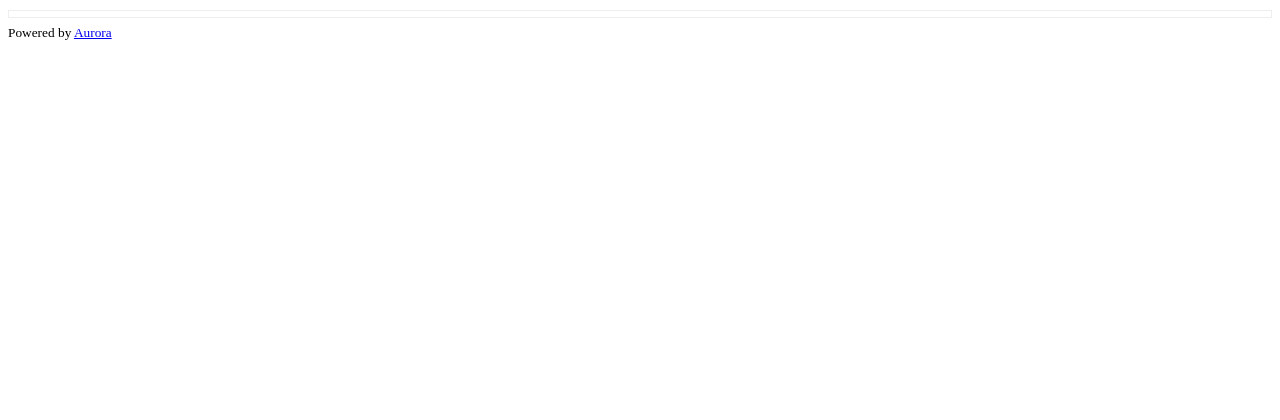
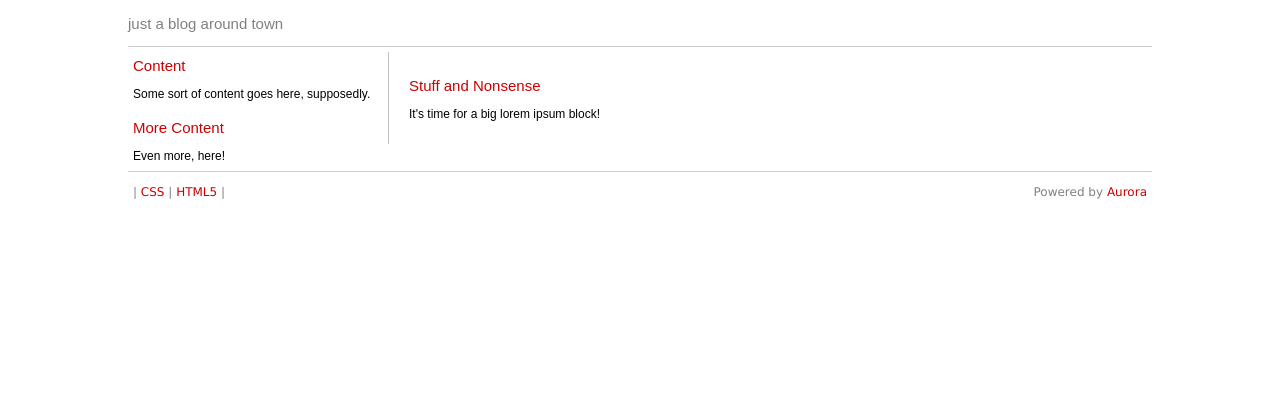
Before and after one commit to zorkian/aurora, a Flask app: template templates/layout/base.html in a window 1280 px wide. Shown: the top 420 px of the page. Before the commit the page ends 40 px from the top, so only its background shows below. Run offline with Flask 2, Linux system fonts and the light colour scheme; the template is opened without the code that fills it, so the values that code supplies are empty.

Commit message:
swap to a new layout/css

```diff
--- a/static/css/aurora.css
+++ b/static/css/aurora.css
@@ -1,18 +1,114 @@
-/* The default CSS for the Aurora blogging engine.
+/* CSS for the Aurora blogging engine.  This is from:
 
-   This is very simple and boring.  Please spruce me up. */
+    http://www.oswd.org/design/information/id/3621
 
-header {
-    font-size: larger;
-    margin-bottom: 0.5em;
+   */
+
+body {
+	font-family:arial, verdana, helvetica, sans-serif;
+	font-size:12px;
+	cursor:default;
+	background-color:#FFFFFF
+}
+* {
+	margin: 0px;
+	padding: 0px;
+	text-decoration: none;
+}
+html {
+	height:100%;
+	margin-bottom:1px;
+}
+#container {
+	width: 80%;
+	margin-right: auto;
+	margin-left: auto;
+	text-align: left;
+	background-color: #FFFFFF;
+}
+#header {
+	width:100%;
+	padding-top:15px;
+}
+.spacer {
+	width:100%;
+	height:15px;
+}
+hr {
+	border:0px;
+	color:#CCCCCC;
+	background-color:#CDCDCD;
+	height: 1px;
+	width: 100%;
+	text-align: left;
+}
+h1 {
+	font-size:28px;
+	color:#cc0000;
+	background-color:#FFFFFF;
+	font-family:Arial, Verdana, Helvetica, sans-serif;
+	font-weight:300;
+}
+h2 {
+	font-size:15px;
+	color:gray;
+	font-family:Arial, Verdana, Helvetica, sans-serif;
+	font-weight:300;
+	background-color:#FFFFFF;
+}
+h3 {
+	color:#cc0000;
+	font-size:15px;
+	text-align:left;
+	font-weight:300;
+	padding:5px;
+	margin-top:5px;
 }
 
-section {
-    border: solid 1px #eee;
-    padding: 0.2em;
+#left {
+	float:left;
+	width:250px;
+	background-color:#FFFFFF;
+	color:black;
 }
 
-footer {
-    margin-top: 0.5em;
-    font-size: smaller;
+#main {
+	margin					: 5px 5px 5px 260px;
+	padding					: 15px;
+	border-left				: 1px solid silver;
 }
+p {
+	color:black;
+	background-color:#FFFFFF;
+	line-height:20px;
+	padding:5px;
+}
+a {
+	color:#cc0000;
+	background-color:#FFFFFF;
+	text-decoration:none;
+}
+a:hover {
+	color:#cc0000;
+	background-color:#FFFFFF;
+	text-decoration:underline;
+}
+#footer {
+	clear:both;
+	font-size:12px;
+	font-family:Verdana, Arial, Helvetica, sans-serif;
+}
+.right {
+	color:gray;
+	background-color:#FFFFFF;
+	float:right;
+	font-size:100%;
+	margin-top:5px;
+}
+.left {
+	color:gray;
+	background-color:#FFFFFF;
+	float:left;
+	font-size:100%;
+	margin-top:5px;
+}
--- a/templates/layout/base.html
+++ b/templates/layout/base.html
@@ -6,14 +6,41 @@
     <title>{% block title %}{% endblock %}</title>
 </head>
 <body>
-        <header>
-            {% block pagetitle %}{{ self.title() }}{% endblock %}
-        </header>
-        <section>
-            {% block content %}{% endblock %}
-        </section>
-        <footer>
-            Powered by <a href="https://github.com/xb95/aurora">Aurora</a>
-        </footer>
+  <div id="container">
+    <div id="header">
+      <h1>{% block pagetitle %}{{ self.title() }}{% endblock %}</h1>
+      <h2>{% block subtitle %}just a blog around town{% endblock %}</h2><br />
+      <hr />
+    </div><!-- end header -->
+
+    <div id="left">
+      {% block sidebar %}
+        <h3>Content</h3>
+        <p>Some sort of content goes here, supposedly.</p>
+
+        <h3>More Content</h3>
+        <p>Even more, here!</p>
+      {% endblock %}
+    </div>
+
+    <div id="main">
+      {% block content %}
+        <h3>Stuff and Nonsense</h3>
+        <p>It's time for a big lorem ipsum block!</p>
+      {% endblock %}
+    </div>
+
+    <div id="footer">
+      <hr />
+        <p class="left">| <a href=
+          "http://jigsaw.w3.org/css-validator/">CSS</a> | <a href=
+          "http://validator.w3.org/check?uri=referer">HTML5</a>
+          |</p>
+
+        <p class="right">Powered by <a href="https://github.com/xb95/aurora">Aurora</a></p>
+
+        <p>&nbsp;</p>
+    </div>
+  </div>
 </body>
 </html>
```
Also changed, not shown: templates/layout/temp.html (added, +114 -0 lines). Lines whose indentation alone changed are shown as unchanged.
